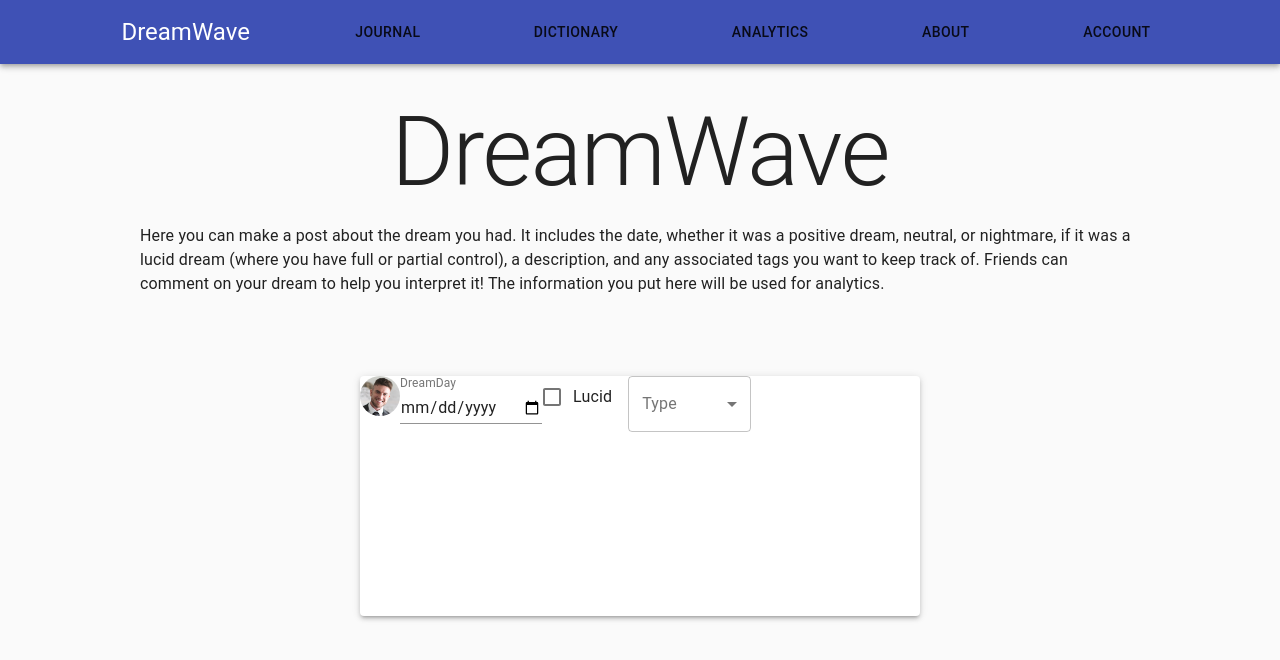
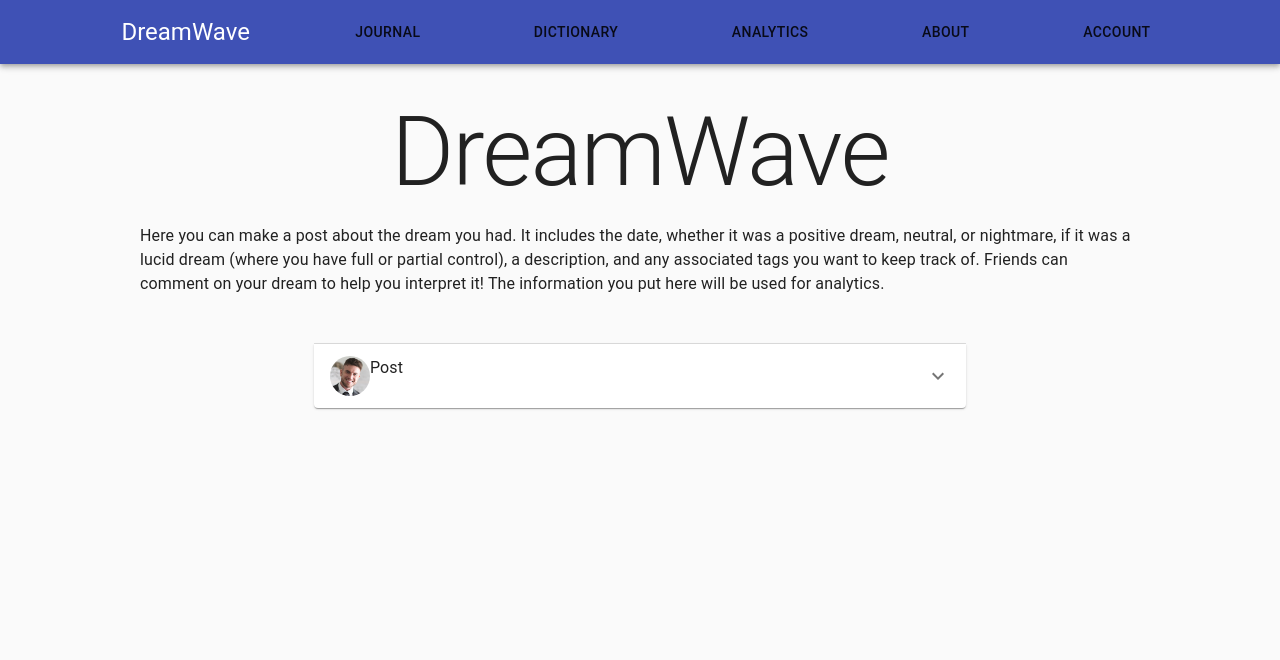
Before and after one commit to kosmos02/dreamwave-frontend, a React (Create React App) app: page / in a window 1280 px wide. Shown: the top 660 px of the page. Built offline with nearby package versions, Linux system fonts and the light colour scheme.

Commit message:
added tags and redux

```diff
--- a/package.json
+++ b/package.json
@@ -4,6 +4,7 @@
   "private": true,
   "dependencies": {
     "@material-ui/core": "^4.11.3",
+    "@material-ui/icons": "^4.11.2",
     "@testing-library/jest-dom": "^5.11.4",
     "@testing-library/react": "^11.1.0",
     "@testing-library/user-event": "^12.1.10",
@@ -11,6 +12,7 @@
     "contentful": "^8.2.0",
     "react": "^17.0.2",
     "react-dom": "^17.0.2",
+    "react-redux": "^7.2.3",
     "react-router-dom": "^5.2.0",
     "react-scripts": "4.0.3",
     "web-vitals": "^1.0.1"
--- a/src/App.css
+++ b/src/App.css
@@ -16,19 +16,23 @@
   width: 125vh
 }
 
-#post-box {
-  /* background-color: #ba68c8; */
-  height: 15rem;
-  margin-top: 5rem;
-  width: 35rem;
+#accordion {
+  margin-top: 3rem;
+}
+
+#post-accordion-summary {
   display: flex;
-  flex-direction: row;
-  /* justify-content: space-between; */
-
+  flex-wrap: wrap;
 }
 
 #post-form{
 
-
+  display: flex;
+  flex-wrap: wrap;
+  justify-content: ;
 
 }
+
+.input {
+
+}
--- a/src/components/journal/post.js
+++ b/src/components/journal/post.js
@@ -1,16 +1,73 @@
 import React from 'react'
 import { Paper, Accordion, AccordionSummary, AccordionDetails,
 Avatar, TextField, Checkbox, FormControlLabel,
-InputLabel, Select, FormControl } from '@material-ui/core'
+InputLabel, Select, FormControl, Typography, Divider, IconButton, Icon,
+Chip } from '@material-ui/core'
+import AddIcon from '@material-ui/icons/Add'
+import ExpandMoreIcon from '@material-ui/icons/ExpandMore'
 import Headshot from '../../images/headhsot.jpeg'
+import { useEffect, useState } from 'react'
+import { useDispatch, useSelector } from 'react-redux'
 
 function Post() {
+    const dispatch = useDispatch()
+    const tags = useSelector(state => state.currentTags)
+    console.log(tags)
+
+    const [expanded, setExpanded] = useState(false)
+
+    const expandAccordion = (panel) => (event, isExpanded) => {
+        setExpanded(isExpanded ? panel : false)
+    }
+
+    const [tag, addChar] = useState('')
+
+    const handleChangeTag = (event) => {
+        addChar(event.target.value)
+    }
+
+    // useEffect(addTag, [])
+
+    function addTag(tag){
+        dispatch({type: 'ADD_TAG', payload: tag})
+
+    }
+
+    function deleteTag(tag){
+        dispatch({type: 'DELETE_TAG', payload: tag})
+    }
+
+    function makeChips(){
+        return(
+            tags.map( tag => {
+              return (
+                  <Chip
+                    label={tag}
+                    onDelete={() => deleteTag(tag)}
+                    />
+              )
+            })
+        )
+    }
+
     return (
-        <Paper id='post-box' elevation={3} variant='outline'>
-            <Avatar alt='Alex Gabriel' src={Headshot} />
+
+        <Accordion id='accordion' expanded={expanded === 'panel1'} onChange={expandAccordion('panel1')}>
+            <AccordionSummary
+                expandIcon={<ExpandMoreIcon/>}
+                aria-controls="panel1bh-content"
+                id="post-accordion-summary"
+                >
+                    <Avatar alt='Alex Gabriel' src={Headshot} />
+                    <Typography>Post</Typography>
+                    {makeChips()}
+
+            </AccordionSummary>
+            <AccordionDetails>
             <form id='post-form'>
                 <TextField
                     id='date'
+                    className='input'
                     label='DreamDay'
                     type='date'
                     InputLabelProps={{
@@ -22,8 +79,9 @@ function Post() {
                     <Checkbox/>
                 }
                 label='Lucid'
+                className='input'
                 />
-                <FormControl variant='outlined'>
+                <FormControl className='input' variant='outlined'>
                     <InputLabel htmlFor='type'>Type</InputLabel>
                     <Select
                         native
@@ -40,8 +98,18 @@ function Post() {
                         </Select>
 
                 </FormControl>
+
+                <TextField id='tag-input' label='Tags' onChange={handleChangeTag}/>
+                <IconButton onClick={() => addTag(tag)}>
+                    <AddIcon/>
+                </IconButton>
+                <Divider orientation='vertical' flexItem/>
             </form>
-        </Paper>
+            </AccordionDetails>
+        </Accordion>
+
+
+
 
     )
 }
--- a/src/index.js
+++ b/src/index.js
@@ -5,11 +5,65 @@ import App from './App';
 import reportWebVitals from './reportWebVitals';
 import { ThemeProvider } from '@material-ui/core/styles'
 // import theme from './theme'
+import { Provider } from 'react-redux'
+import { createStore, combineReducers } from 'redux'
+
+const count = (state=0, action) => {
+  switch(action.type){
+    default:
+      return state
+}
+
+}
+
+const postAccordion = (state= false, action) => {
+  switch(action.type){
+    default:
+      return state
+  }
+}
+
+const currentTags = (state=[], action) => {
+  switch(action.type){
+    case "ADD_TAG":
+      state= [...state, action.payload]
+      return state
+    case "DELETE_TAG":
+      // state = [...state.filter(tag => tag !== action.payload)]
+
+      return state.filter(tag => tag !== action.payload)
+
+    default:
+      return state
+  }
+}
+
+const characters = (state= [], action) => {
+  switch(action.type){
+    case "SET_CHARACTERS":
+      return action.payload
+    default:
+      return state
+  }
+}
+
+const rootReducer = combineReducers({
+  count,
+  characters,
+  currentTags,
+})
+
+const store = createStore(rootReducer)
+
+
 
 ReactDOM.render(
   <React.StrictMode>
+    <Provider store={store}>
+      <App />
+    </Provider>
     {/* <ThemeProvider theme={theme}> */}
-      <App />
+
     {/* </ThemeProvider> */}
 
   </React.StrictMode>,
```
Also changed, not shown: 2 other files (tests, documents, lock files or other folders).
